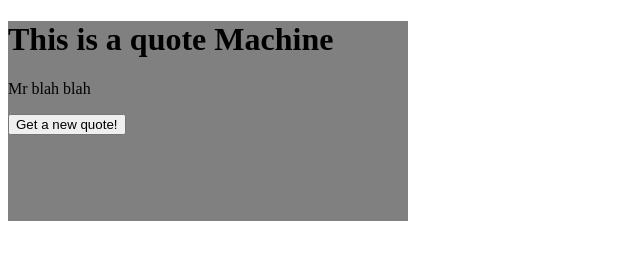
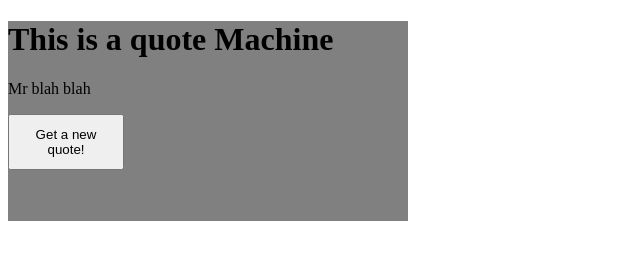
Before and after one commit to MaiCodes-exe/Random-Quote-Machine, a website: page index.html in a window 1280 px wide. Both pictures are taken after a click on the button "Get a new quote!". Shown: the whole page, without its empty margins (0-640 px from the left). Drawn offline with nearby package versions, Linux system fonts and the light colour scheme.

Commit message:
testing buttons styling

```diff
--- a/index.html
+++ b/index.html
@@ -27,7 +27,8 @@ $("#quote-box").width(400)
 
 });
 $("#new-quote").click(function(){
-  $("#div1").addClass("important blue");
+  $("#new-quote").width(100).height(50);
+
 });
   </script>
 </body>
```
